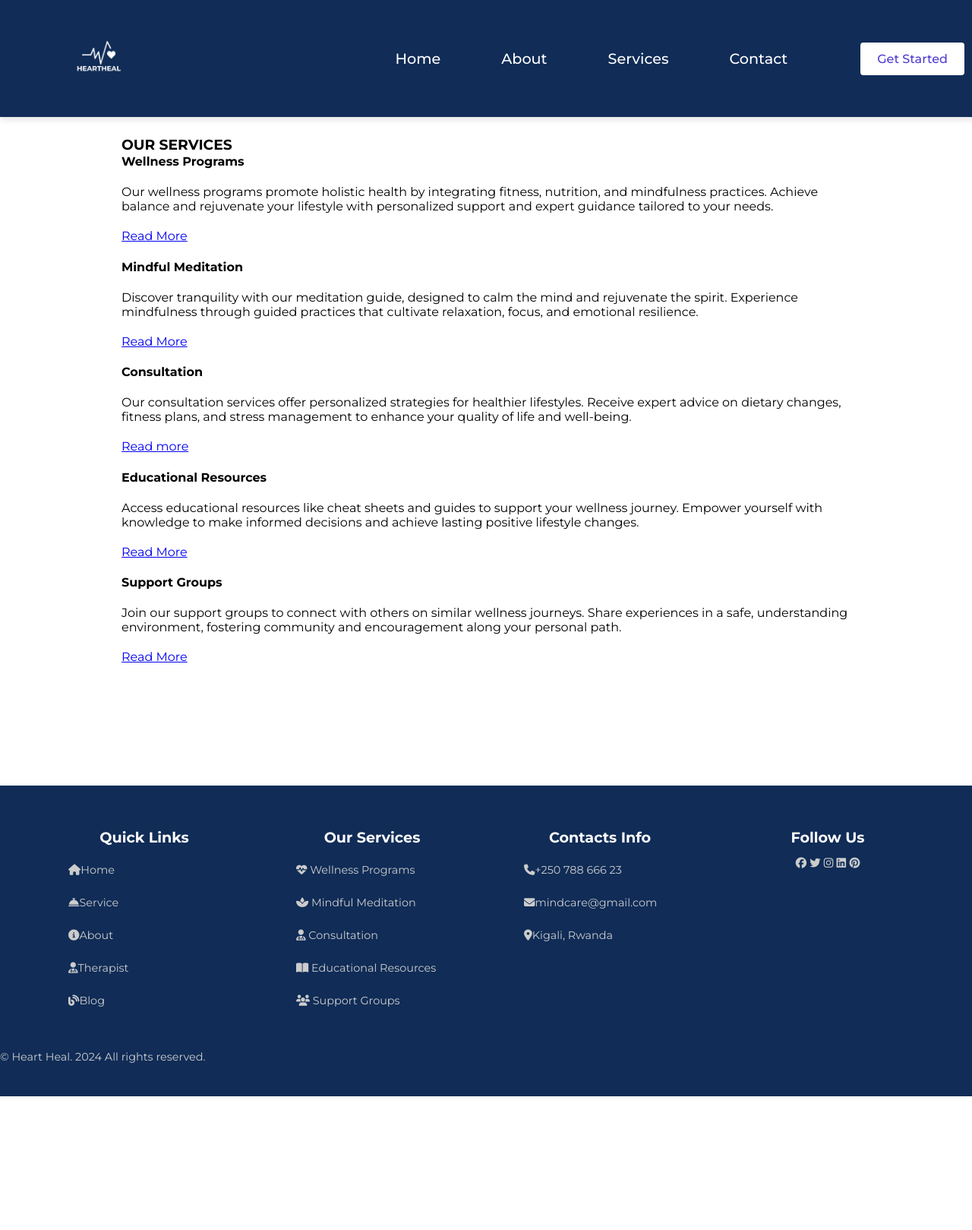
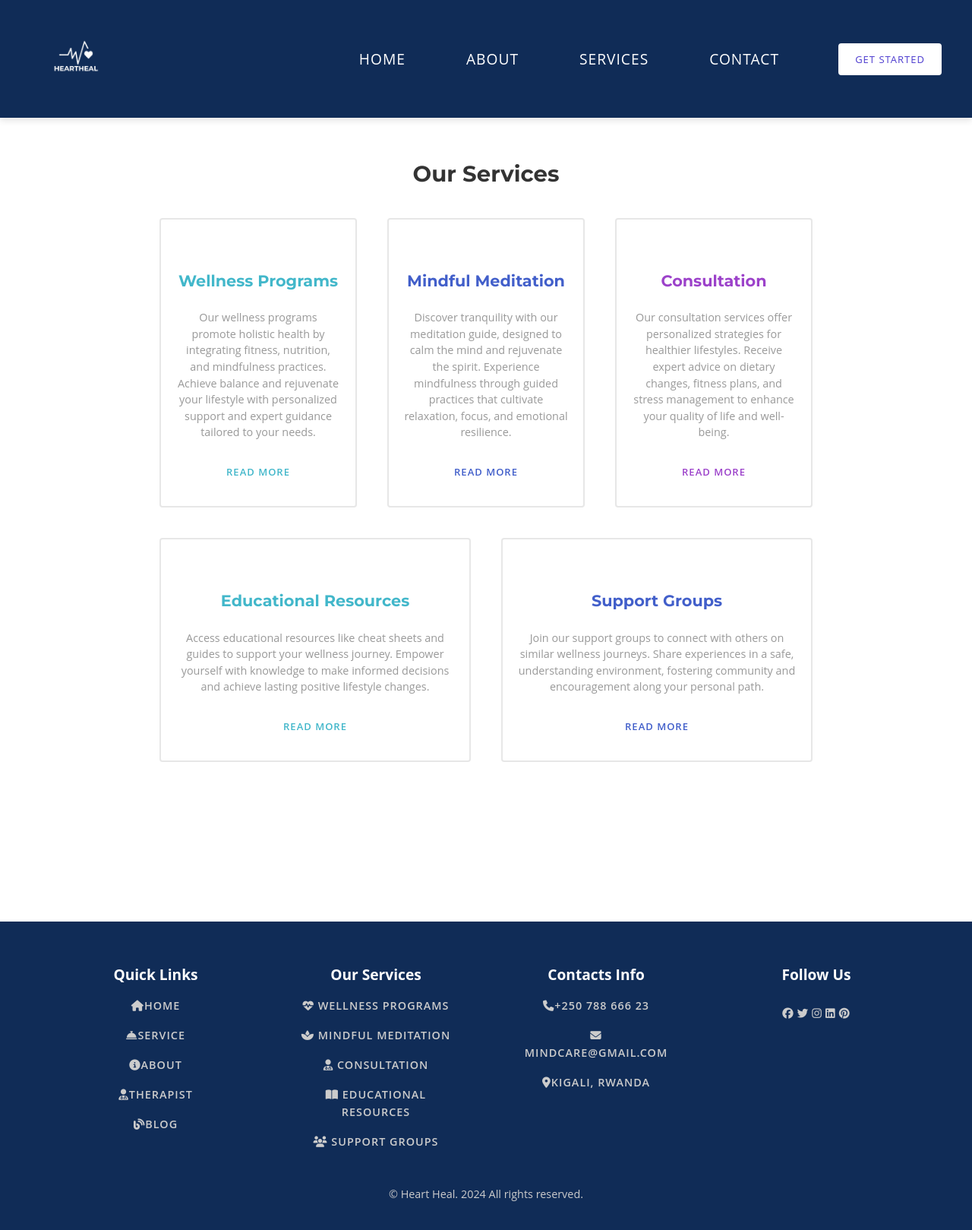
Before and after one commit to Annemarie535257/Heartheal_backend, a Flask app: page /service in a window 1280 px wide. Shown: the whole page at 76% size. Before the commit the page ends 1443 px from the top, so only its background shows below. Run offline with Flask 3, Linux system fonts and the light colour scheme; parts of the project's set-up code (start-up, migrations or seed data) failed here and were passed over.

Commit message:
frontend

```diff
--- a/static/css/about.css
+++ b/static/css/about.css
@@ -39,8 +39,6 @@
     object-fit: cover;
     border-radius: 10px;
 }
-
-
 
 
 
@@ -170,179 +168,160 @@
 }
 
 
-  .header {
-    position: relative;
-    top: 20px;
-    margin: 0 auto;
-    font-size: 2.2rem;
-    font-weight: 400;
-    text-transform: uppercase;
+
+
+@import url('https://fonts.googleapis.com/css?family=Montserrat:600|Open+Sans');
+
+*, *:before, *:after {
+  -webkit-box-sizing: inherit;
+  -moz-box-sizing: inherit;
+  box-sizing: inherit;
 }
 
-  .sub-header {
-    position: relative;
-    top: -20px;
-    font-size: .8em;
-    font-weight: 100;
+html {
+  -webkit-box-sizing: border-box;
+  -moz-box-sizing: border-box;
+  box-sizing: border-box;
+}
+
+body {
+  font-family: 'Open Sans', sans-serif;
+  margin: 0;
+  background: #fff;
+  color: #999;
+}
+
+a {
+  text-decoration: none;
+  margin: 1rem 0;
+  font-weight: 600;
+  text-transform: uppercase;
+  font-size: 0.8125rem;
   letter-spacing: 1px;
 }
 
-  .wrapper {
-    border: 1px solid #ccc;
-    max-width: 450px;
-    margin: 20px auto;
-    padding: 40px;
+p {
+  font-size: 0.9rem;
+  margin: 1rem 0;
+  line-height: 1.5;
+}
+
+section {
+  max-width: 1000px;
+  margin: 0 auto;
+  text-align: center;
+  padding: 30px;
+}
+
+h3 {
+  font-family: 'Montserrat', sans-serif;
+  font-weight: 600;
+  color: #333;
+  font-size: 1.825rem;
+  margin: 1.3rem 0;
+}
+
+.section-lead {
+  max-width: 600px;
+  margin: 1rem auto 1.5rem;
+}
+
+.service a {
+  color: #5b7abb;
+  display: block;
+}
+
+.service h4 {
+  font-family: 'Montserrat', sans-serif;
+  font-weight: 600;
+  color: #56ceba;
+  font-size: 1.3rem;
+  margin: 1rem 0 0.6rem;
+}
+
+.services-grid {
+  display: -webkit-box;
   display: flex;
+  -webkit-box-align: center;
   align-items: center;
 }
 
-  h3 {
-    position: relative;
-    text-transform: uppercase;
-    margin-bottom: -20px;
-    text-align: left;
-    z-index: 3;
+.service {
+  background: #fff;
+  margin: 20px;
+  padding: 20px;
+  border-radius: 4px;
+  text-align: center;
+  -webkit-box-flex: 1;
+  flex: 1;
+  display: -webkit-box;
+  display: flex;
+  flex-wrap: wrap;
+  border: 2px solid #e7e7e7;
+  -webkit-transition: all 0.3s ease;
+  -moz-transition: all 0.3s ease;
+  transition: all 0.3s ease;
 }
 
-  p {
-    position: relative;
-    margin: 20px auto;
-    z-index: 3;
-    text-align: left;
+.service:hover {
+  -webkit-box-shadow: 0 5px 10px rgba(0, 0, 0, 0.08);
+  -moz-box-shadow: 0 5px 10px rgba(0, 0, 0, 0.08);
+  box-shadow: 0 5px 10px rgba(0, 0, 0, 0.08);
 }
 
-  /* Common Styles */
-  .shape-outer {
-    position: relative;
-    margin: 0 auto;
-    height: 130px;
-    width: 130px;
+.service i {
+  font-size: 3.45rem;
+  margin: 1rem 0;
 }
 
-  .shape-inner {
-    width: 100%;
-    height: 100%;
-    box-shadow: 0 0 3px #222;
+.service1 i,
+.service1 h4,
+.service1 .cta {
+  color: #42b7ca;
 }
 
-  /* First Shape */
-  .first-shape-inner {
-    background-color: #1345c4;
-    border-radius: 3px;
-    animation: 2.5s shape1 cubic-bezier(0.5, 2, 0.5, 0.75) infinite;
+.service1:hover {
+  border: 2px solid #42b7ca;
 }
 
-  @keyframes shape1 {
-    0%  { transform: scale(1) rotate(0);       }
-    20% { transform: scale(0.01) rotate(360deg); }
-    50% { transform: scale(0.01) rotate(360deg); }
-    70% { transform: scale(1) rotate(0);       }
+.service2 i,
+.service2 h4,
+.service2 .cta {
+  color: #425fca;
 }
 
-  /* Second Shape */
-  .second-shape-inner {
-    background-color: lightskyblue;
-    border-radius: 50%;
-    animation: 2s shape2 cubic-bezier(1, -1.6, 0.2, 2.41) infinite;
+.service2:hover {
+  border: 2px solid #425fca;
 }
 
-  @keyframes shape2 {
-    0%  { transform: scale(1);   }
-    20% { transform: scale(1.7); }
-    50% { transform: scale(1.7); }
-    70% { transform: scale(1);   }
+.service3 i,
+.service3 h4,
+.service3 .cta {
+  color: #9c42ca;
 }
 
-
-  /* Third Shape */
-  .third-shape-inner {
-    position: relative;
-    top: 0;
-    left: -50px;
-    background-color: #247BA0;
-    width: 220px;
-    animation: 2.9s shape3 cubic-bezier(0.8, -.5, 0.2, 1.7) infinite;
+.service3:hover {
+  border: 2px solid #9c42ca;
 }
 
-  @keyframes shape3 {
-    0%  { left: -50px; background-color: #247BA0;}
-    20% { left: 180px; width: 220px; background-color: transparent; box-shadow: 0 0 3px #247BA0; }
-    50% { left: 180px; width: 220px; background-color: transparent; box-shadow: 0 0 3px #247BA0; }
-    70% { left: -50px; background-color: #247BA0;}
+.service .cta span {
+  font-size: 0.6rem;
 }
 
-  .evader-text {
-    position: relative;
-    top: 10px;
-    animation: 2.9s evaderEffect ease-in-out infinite;
+.service > * {
+  flex: 1 1 100%;
 }
 
-  @keyframes evaderEffect {
-    0%  { color: #111; }
-    20% { color: #247BA0; }
-    46% { color: #247BA0; }
-    70% { color: #111; }
+.service .cta {
+  align-self: flex-end;
 }
 
-  /* Fifth Shape */
-  .fifth-shape-inner {
-    position: relative;
-    top: 0;
-    width: 150px;
-    background-color: #247BA0;
-    animation: 2s shape5 cubic-bezier(0.8, -.5, .7, .3) infinite;
+@media all and (max-width:900px) {
+  .services-grid {
+    display: -webkit-box;
+    display: flex;
+    -webkit-box-orient: vertical;
+    -webkit-box-direction: normal;
+    flex-direction: column;
   }
-
-  @keyframes shape5 {
-    0%  { width: 150px; }
-    20% { width: 428px; }
-    50% { width: 428px; }
-    70% { width: 150px; }
 }
-
-  .pushover-text {
-    position: relative;
-    top: 10px;
-    left: 0px;
-    animation: 2s pushoverMotion cubic-bezier(0.8, -.5, .7, .3) infinite;
-  }
-
-  @keyframes pushoverMotion {
-    0%  { left: 0px; }
-    20% { left: 350px; }
-    49% { left: 250px; }
-    70% { left: 0px; }
-  }
-
-  /* Sixth Shape */
-  .sixth-shape-inner {
-    background-color: lightsteelblue;
-    border-radius: 50%;
-    animation: 2.7s shape6 cubic-bezier(1, -2, 0.4, 2) infinite;
-  }
-
-  .sixth-shape-inner:after {
-    content: '';
-    position: absolute;
-    top: 0;
-    left: 0;
-    height: 130px;
-    width: 130px;
-    border-radius: 50%;
-    animation: 2.7s shape6point2 cubic-bezier(.17, .67, .83, .67) infinite;
-  }
-
-  @keyframes shape6 {
-    0%  { transform: scale(1);  }
-    20% { transform: scale(.5); }
-    60% { transform: scale(.5); }
-    80% { transform: scale(1);  }
-  }
-
-  @keyframes shape6point2 {
-    0%  { background-color: #F2E2D2; }
-    30% { background-color: #F2E2D2; }
-    36% { background-color: #1345c4; }
-    65% { background-color: #247BA0; }
-    71% { background-color: #F2E2D2; }
-  }
--- a/templates/Login.html
+++ b/templates/Login.html
@@ -8,7 +8,7 @@
 </head>
 <body>
 
-    <form class="form" action="/dashj.html" method="POST">
+    <form class="form" action="/login" method="POST">
         <p class="title">Login</p>
         <p class="message">We envision a world where technology bridges the gap between therapists and those seeking mental health support.</p>
 
--- a/templates/SignUp.html
+++ b/templates/SignUp.html
@@ -8,7 +8,7 @@
 </head>
 <body>
 
-    <form class="form" action="/dashj.html" method="POST">
+    <form class="form" action="/signup" method="POST">
         <p class="title">Register</p>
         <p class="message">We envision a world where technology bridges the gap between therapists and those seeking mental health support.</p>
         <div class="flex">
--- a/templates/about.html
+++ b/templates/about.html
@@ -24,7 +24,7 @@
                     <li><a href="/contact">Contact</a></li>
                 </ul>
             </nav>
-            <a href="Login.html" class="navigation-button">Get Started</a>
+            <a href="/signup" class="navigation-button">Get Started</a>
         </div>
     </header>
 
@@ -73,7 +73,7 @@
 
             <div class="demo__div people">
                 <div class="people__div people__div--img">
-                    <img src="https://codepen-chriscoyier-bucket.imgix.net/7.jpg" alt="" class="people__img">
+                    <img src="{{ url_for('static', filename='images/tama.jpg') }}" alt="" class="people__img">
                 </div>
                 <div class="people__div people__div--info">
                     <h2 class="people__name">Tamanda Kaunda</h2>
--- a/templates/contact.html
+++ b/templates/contact.html
@@ -24,7 +24,7 @@
                     <li><a href="/contact">Contact</a></li>
                 </ul>
             </nav>
-            <a href="#" class="navigation-button">Get Started</a>
+            <a href="/signup" class="navigation-button">Get Started</a>
         </div>
     </header>
 
--- a/templates/service.html
+++ b/templates/service.html
@@ -3,7 +3,7 @@
 <head>
     <meta charset="UTF-8">
     <meta name="viewport" content="width=device-width, initial-scale=1.0">
-    <title>About Us</title>
+    <title>Our Services</title>
     <link rel="stylesheet" href="{{ url_for('static', filename='css/index.css') }}" />
     <link rel="stylesheet" href="{{ url_for('static', filename='css/about.css') }}" />
     <link href="https://fonts.googleapis.com/css2?family=Montserrat:wght@400;500;700&display=swap" rel="stylesheet">
@@ -24,7 +24,7 @@
                     <li><a href="/contact">Contact</a></li>
                 </ul>
             </nav>
-            <a href="Login.html" class="navigation-button">Get Started</a>
+            <a href="/signup" class="navigation-button">Get Started</a>
         </div>
     </header>
 
```
Also changed, not shown: static/images/tama.jpg (added). Lines whose indentation alone changed are shown as unchanged.
